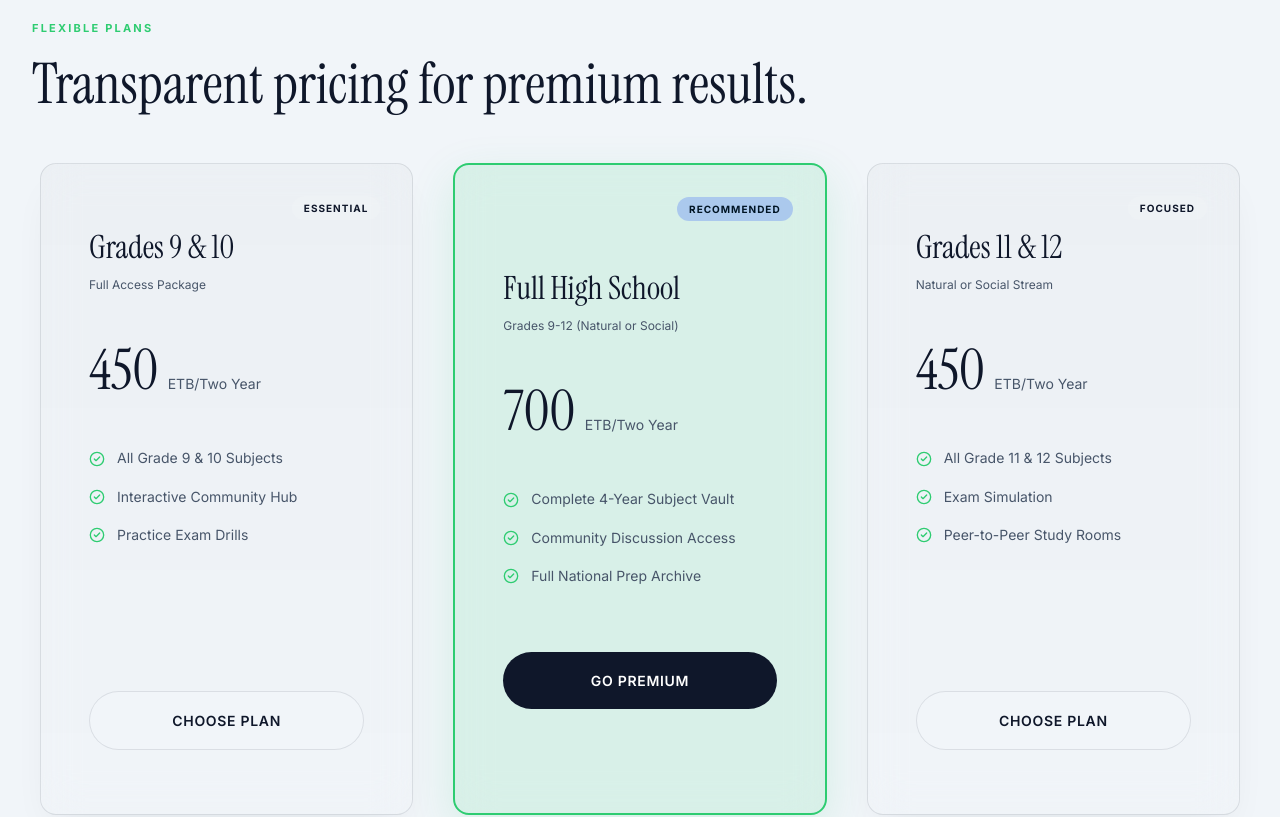
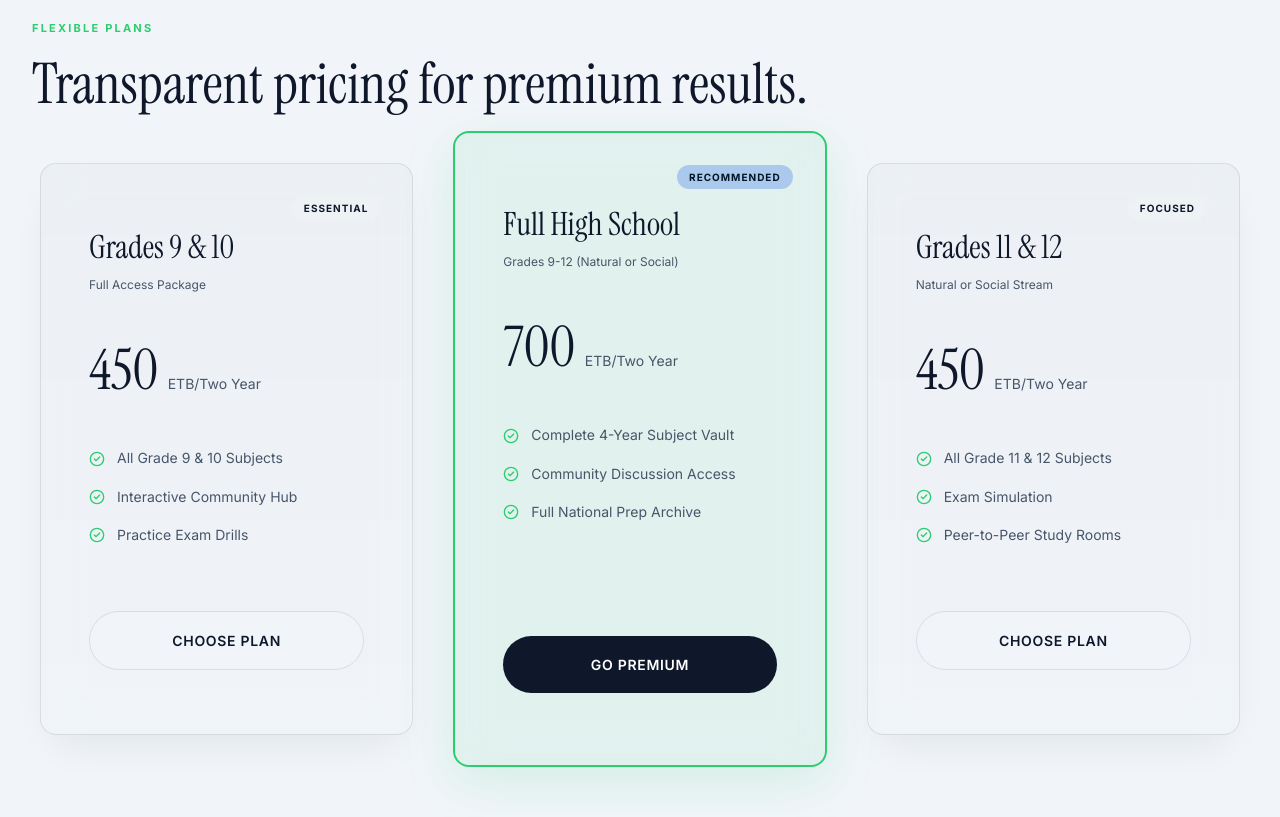
Before and after one commit to abii16/Mesob_Academy, a React (Vite) app: page / in a window 1280 px wide. Shown: the part 3500-4317 px from the top of the page. Built offline with nearby package versions, Linux system fonts and the light colour scheme.

Commit message:
style(pricing): set moderate padding and negative vertical margin for highlighted card

```diff
--- a/src/styles/sections/Pricing.css
+++ b/src/styles/sections/Pricing.css
@@ -101,19 +101,22 @@
 }
 
 .highlight-card {
-  background: rgba(46, 204, 113, 0.12);
+  background: rgba(46, 204, 113, 0.08);
   border: 2px solid var(--color-primary);
-  padding: 6.5rem 3rem;
-  box-shadow: 0 15px 45px rgba(46, 204, 113, 0.15);
+  padding: 4.5rem 3rem;
+  box-shadow: 0 15px 50px rgba(46, 204, 113, 0.15);
 }
 
 @media (min-width: 768px) {
   .highlight-card {
-    transform: scale(1.1);
+    transform: scale(1.05);
+    margin-top: -2rem;
+    margin-bottom: -2rem;
     z-index: 2;
   }
   .highlight-card:hover {
-    transform: scale(1.12) translateY(-5px);
+    transform: scale(1.07) translateY(-5px);
+    box-shadow: 0 20px 60px rgba(46, 204, 113, 0.25);
   }
 }
 
```
